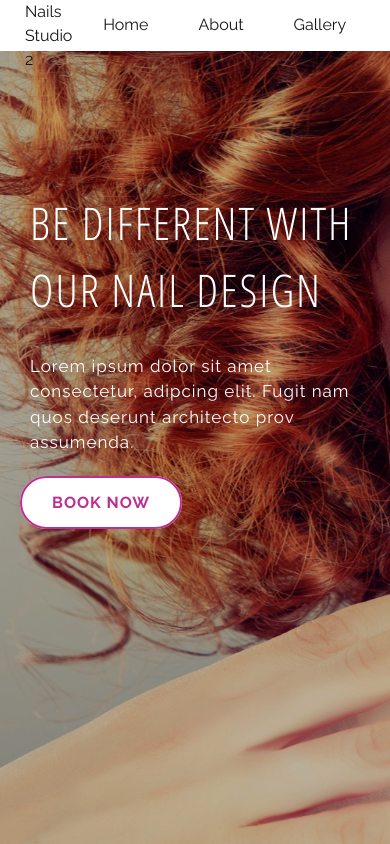
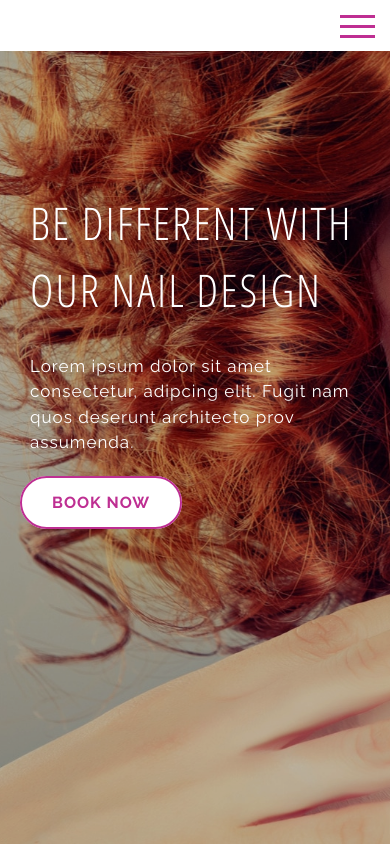
Before and after one commit to Suonx002/nail_salon, a website: page index.html in a window 390 px wide. Shown: the top 844 px of the page. Drawn offline with nearby package versions, Linux system fonts and the light colour scheme; some packages are replaced by stand-ins of ours; a script that the page names is missing.

Commit message:
temporary menu

```diff
--- a/app.js
+++ b/app.js
@@ -1,4 +1,15 @@
+const navList = document.querySelector('.nav__list');
+const burgerMenu = document.querySelector('.nav__burger');
+
 AOS.init();
 const scroll = new SmoothScroll('a[href*="#"]', {
   speed: 1000
 });
+
+burgerMenu.addEventListener('click', e => {
+  navList.classList.toggle('show');
+});
+
+navList.addEventListener('click', () => {
+  navList.classList.toggle('show');
+});
--- a/index.html
+++ b/index.html
@@ -13,6 +13,7 @@
   <body>
     <nav class="nav">
       <a href="#" class="nav__logo">Happy Nails Studio 2</a>
+
       <ul class="nav__list">
         <li class="nav__item">
           <a href="#header">Home</a>
@@ -26,11 +27,13 @@
         <li class="nav__item">
           <a href="#services">Services</a>
         </li>
-
         <li class="nav__item">
           <a href="#contact">Contact</a>
         </li>
       </ul>
+      <div class="nav__burger">
+        <div class="nav__burger--item"></div>
+      </div>
     </nav>
     <header id="header" class="header">
       <img src="./img/hero-1.jpg" alt="header image" class="header__img" />
@@ -406,6 +409,7 @@
         </section>
       </div>
     </main>
+
     <script src="https://cdn.jsdelivr.net/gh/cferdinandi/smooth-scroll@15/dist/smooth-scroll.polyfills.min.js"></script>
 
     <script src="https://unpkg.com/aos@next/dist/aos.js"></script>
--- a/sass/_nav.scss
+++ b/sass/_nav.scss
@@ -1,4 +1,5 @@
 .nav {
+  position: relative;
   display: flex;
   justify-content: space-between;
   align-items: center;
@@ -12,6 +13,50 @@
   right: 0;
   z-index: 100;
 
+  @media screen and (max-width: 70rem) {
+    justify-content: flex-end;
+  }
+
+  &__burger {
+    display: none;
+    width: 3.5rem;
+    height: rem;
+    padding: 1.1rem 1.6rem;
+    position: relative;
+    cursor: pointer;
+
+    @media screen and (max-width: 70rem) {
+      display: block;
+    }
+
+    &--item {
+      height: 3px;
+      width: 3.5rem;
+      background-color: $color-primary;
+      position: absolute;
+      top: 50%;
+      left: 0;
+
+      &::before {
+        content: '';
+        position: absolute;
+        transform: translateY(-1rem);
+        height: 3px;
+        width: 3.5rem;
+        background-color: $color-primary;
+      }
+
+      &::after {
+        content: '';
+        position: absolute;
+        transform: translateY(1rem);
+        height: 3px;
+        width: 3.5rem;
+        background-color: $color-primary;
+      }
+    }
+  }
+
   &__logo,
   &__item a:link,
   &__item a:visited {
@@ -23,11 +68,33 @@
     border-bottom: 2px solid transparent;
   }
 
+  &__logo {
+    @media screen and (max-width: 70rem) {
+      display: none;
+    }
+  }
+
   &__list {
     display: flex;
     list-style: none;
     align-items: center;
     justify-content: center;
+
+    &.show {
+      position: absolute;
+      z-index: 100;
+      display: flex;
+      flex-direction: column;
+      transform: translateX(3rem);
+      width: 20rem;
+      top: 100%;
+      right: 1rem;
+      background-color: #fff;
+      border: 3px solid #eee;
+    }
+    @media screen and (max-width: 70rem) {
+      display: none;
+    }
   }
 
   &__item {
@@ -42,5 +109,9 @@
     &:not(:last-child) {
       margin-right: 1rem;
     }
+
+    .hide-menu {
+      display: none;
+    }
   }
 }
```
Also changed, not shown: css/style.css.
